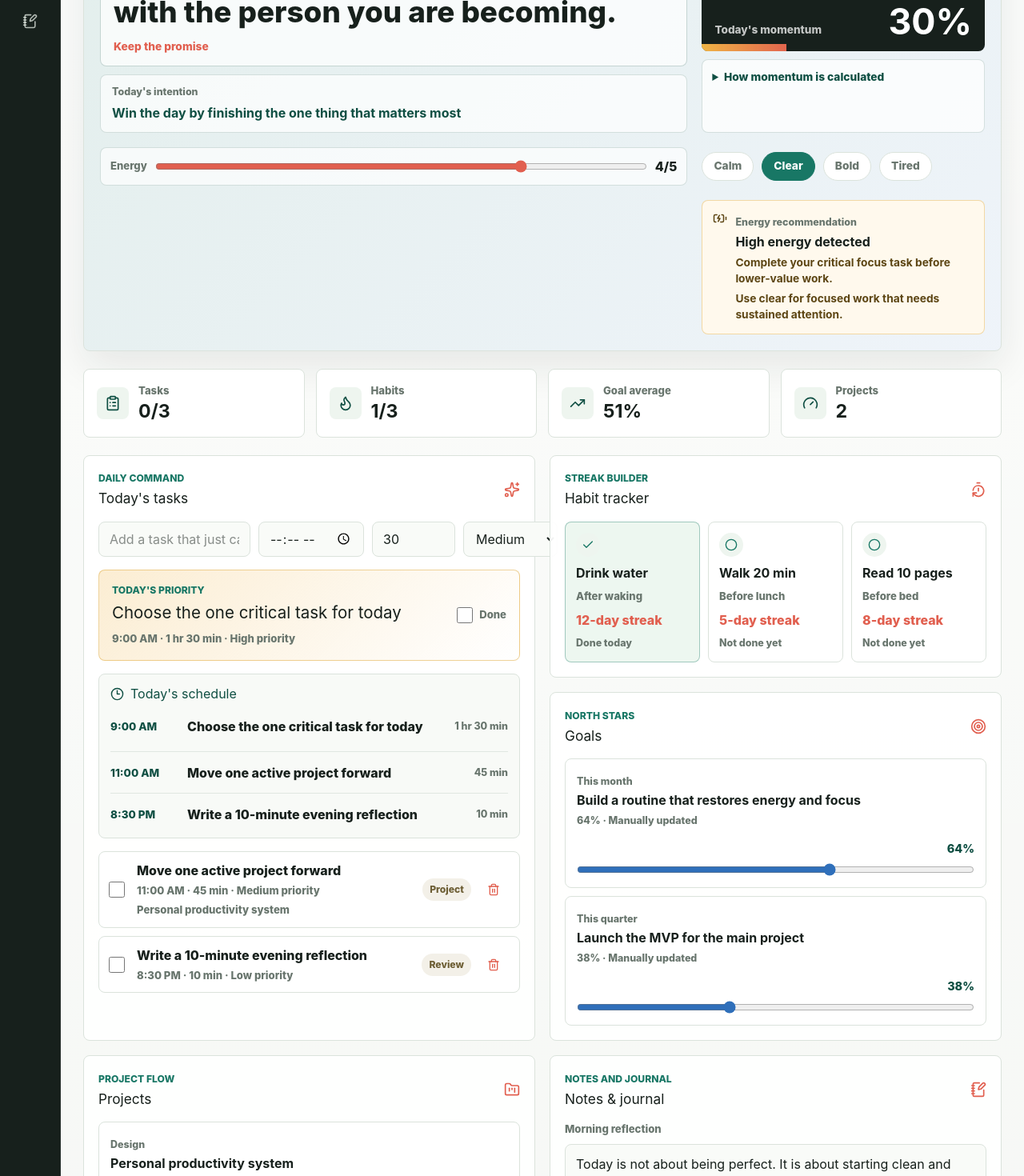
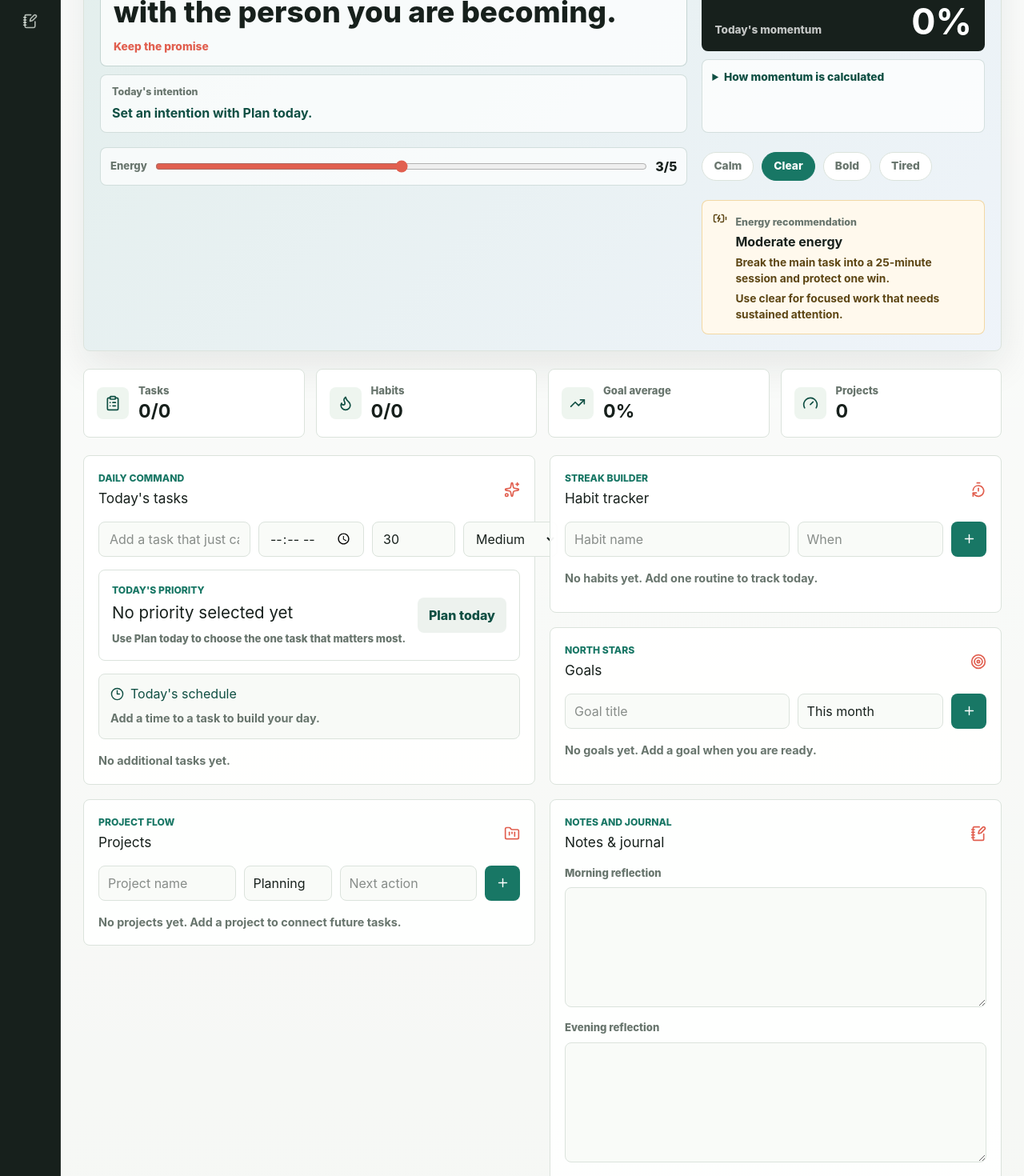
Before and after one commit to Min-Cho0129/dayframe, a Next.js app: page / in a window 1280 px wide. Shown: the part 260-1730 px from the top of the page at 80% size. Built offline with nearby package versions, Linux system fonts and the light colour scheme.

Commit message:
Start new users with blank planning data

```diff
--- a/app/globals.css
+++ b/app/globals.css
@@ -657,6 +657,7 @@ input[type="range"]:focus-visible {
 
 .task-form input,
 .task-form select,
+.simple-form input,
 .plan-form input,
 .plan-form textarea,
 textarea {
@@ -674,6 +675,7 @@ textarea {
 }
 
 .task-form select,
+.simple-form input,
 .plan-form input {
   min-height: 44px;
   padding: 0 11px;
@@ -686,6 +688,7 @@ textarea {
 }
 
 .task-form button,
+.simple-form button,
 .project-actions button {
   align-items: center;
   background: var(--green);
@@ -696,6 +699,16 @@ textarea {
   height: 44px;
   justify-content: center;
   width: 44px;
+}
+
+.simple-form {
+  display: grid;
+  gap: 10px;
+  grid-template-columns: minmax(0, 1fr) minmax(120px, 0.65fr) 44px;
+}
+
+.project-form {
+  grid-template-columns: minmax(0, 1fr) minmax(110px, 0.5fr) minmax(0, 1fr) 44px;
 }
 
 .task-list,
@@ -767,6 +780,11 @@ textarea {
 .priority-card.done h3,
 .task-row.done strong {
   text-decoration: line-through;
+}
+
+.empty-card {
+  background: #ffffff;
+  border-color: var(--line);
 }
 
 .schedule-block {
@@ -1128,11 +1146,14 @@ textarea {
 
   .stat-grid,
   .habit-grid,
-  .task-form {
+  .task-form,
+  .simple-form,
+  .project-form {
     grid-template-columns: 1fr;
   }
 
-  .task-form button {
+  .task-form button,
+  .simple-form button {
     width: 100%;
   }
 
--- a/app/page.tsx
+++ b/app/page.tsx
@@ -103,6 +103,22 @@ type TaskDraft = {
   priority: Priority;
 };
 
+type HabitDraft = {
+  name: string;
+  target: string;
+};
+
+type GoalDraft = {
+  title: string;
+  horizon: string;
+};
+
+type ProjectDraft = {
+  name: string;
+  stage: string;
+  nextAction: string;
+};
+
 type TodaySnapshot = {
   dateKey: string;
   label: string;
@@ -113,8 +129,8 @@ type UndoState = {
   previous: AppState;
 };
 
-const BASE_STORAGE_KEY = "dayframe-app-v3";
-const LEGACY_STORAGE_KEY = "dayframe-app-v2";
+const BASE_STORAGE_KEY = "dayframe-app-v4";
+const STALE_STORAGE_PREFIXES = ["dayframe-app-v3:", "dayframe-app-v2"];
 const storeListeners = new Set<() => void>();
 const MS_PER_DAY = 24 * 60 * 60 * 1000;
 
@@ -242,97 +258,16 @@ const dailyQuotes: DailyQuote[] = [
 ];
 
 const defaultState: AppState = {
-  focus: "Win the day by finishing the one thing that matters most",
-  energy: 4,
+  focus: "",
+  energy: 3,
   mood: "clear",
-  tasks: [
-    {
-      id: "task-1",
-      title: "Choose the one critical task for today",
-      area: "Focus",
-      done: false,
-      scheduledTime: "09:00",
-      durationMinutes: 90,
-      priority: "high",
-      isCritical: true,
-    },
-    {
-      id: "task-2",
-      title: "Move one active project forward",
-      area: "Project",
-      done: false,
-      scheduledTime: "11:00",
-      durationMinutes: 45,
-      priority: "medium",
-      projectId: "project-1",
-    },
-    {
-      id: "task-3",
-      title: "Write a 10-minute evening reflection",
-      area: "Review",
-      done: false,
-      scheduledTime: "20:30",
-      durationMinutes: 10,
-      priority: "low",
-    },
-  ],
-  habits: [
-    {
-      id: "habit-1",
-      name: "Drink water",
-      streak: 12,
-      target: "After waking",
-      doneToday: true,
-    },
-    {
-      id: "habit-2",
-      name: "Walk 20 min",
-      streak: 5,
-      target: "Before lunch",
-      doneToday: false,
-    },
-    {
-      id: "habit-3",
-      name: "Read 10 pages",
-      streak: 8,
-      target: "Before bed",
-      doneToday: false,
-    },
-  ],
-  goals: [
-    {
-      id: "goal-1",
-      title: "Build a routine that restores energy and focus",
-      horizon: "This month",
-      progress: 64,
-    },
-    {
-      id: "goal-2",
-      title: "Launch the MVP for the main project",
-      horizon: "This quarter",
-      progress: 38,
-    },
-  ],
-  projects: [
-    {
-      id: "project-1",
-      name: "Personal productivity system",
-      stage: "Design",
-      progress: 46,
-      nextAction: "Refine the morning routine template",
-    },
-    {
-      id: "project-2",
-      name: "Portfolio refresh",
-      stage: "Execution",
-      progress: 72,
-      nextAction: "Rewrite the featured case study copy",
-    },
-  ],
-  journal:
-    "Today is not about being perfect. It is about starting clean and creating momentum in the first 30 minutes.",
-  eveningJournal: "What worked today, and what should change tomorrow?",
-  note: "Remember: fewer commitments make execution easier.",
+  tasks: [],
+  habits: [],
+  goals: [],
+  projects: [],
+  journal: "",
+  eveningJournal: "",
+  note: "",
 };
 
 const moodLabels: Record<Mood, string> = {
@@ -430,6 +365,18 @@ function storageKeyForToday() {
   return `${BASE_STORAGE_KEY}:${getLocalDateKey()}`;
 }
 
+function clearStaleDemoStorage() {
+  if (typeof window === "undefined") return;
+
+  for (let index = window.localStorage.length - 1; index >= 0; index -= 1) {
+    const key = window.localStorage.key(index);
+    if (!key) continue;
+    if (STALE_STORAGE_PREFIXES.some((prefix) => key.startsWith(prefix))) {
+      window.localStorage.removeItem(key);
+    }
+  }
+}
+
 function readStoredState(): AppState {
   if (typeof window === "undefined") return defaultState;
 
@@ -437,14 +384,7 @@ function readStoredState(): AppState {
     const saved = window.localStorage.getItem(storageKeyForToday());
     if (saved) return normalizeState(JSON.parse(saved));
 
-    const legacy = window.localStorage.getItem(LEGACY_STORAGE_KEY);
-    if (legacy) {
-      const migrated = normalizeState(JSON.parse(legacy));
-      window.localStorage.setItem(storageKeyForToday(), JSON.stringify(migrated));
-      window.localStorage.removeItem(LEGACY_STORAGE_KEY);
-      return migrated;
-    }
-
+    clearStaleDemoStorage();
     return defaultState;
   } catch {
     return defaultState;
@@ -608,6 +548,19 @@ export default function Home() {
     scheduledTime: "",
     durationMinutes: 30,
     priority: "medium",
+  });
+  const [habitDraft, setHabitDraft] = useState<HabitDraft>({
+    name: "",
+    target: "",
+  });
+  const [goalDraft, setGoalDraft] = useState<GoalDraft>({
+    title: "",
+    horizon: "This month",
+  });
+  const [projectDraft, setProjectDraft] = useState<ProjectDraft>({
+    name: "",
+    stage: "Planning",
+    nextAction: "",
   });
   const [planDraft, setPlanDraft] = useState<PlanDraft>({
     criticalTitle: "",
@@ -810,6 +763,81 @@ export default function Home() {
     });
   }
 
+  function addHabit(event: FormEvent<HTMLFormElement>) {
+    event.preventDefault();
+    const name = habitDraft.name.trim();
+    const target = habitDraft.target.trim();
+    if (!name) return;
+
+    updateState(
+      (current) => ({
+        ...current,
+        habits: [
+          ...current.habits,
+          {
+            id: `habit-${Date.now()}`,
+            name,
+            target: target || "Today",
+            streak: 0,
+            doneToday: false,
+          },
+        ],
+      }),
+      "Habit added.",
+    );
+    setHabitDraft({ name: "", target: "" });
+  }
+
+  function addGoal(event: FormEvent<HTMLFormElement>) {
+    event.preventDefault();
+    const title = goalDraft.title.trim();
+    const horizon = goalDraft.horizon.trim();
+    if (!title) return;
+
+    updateState(
+      (current) => ({
+        ...current,
+        goals: [
+          ...current.goals,
+          {
+            id: `goal-${Date.now()}`,
+            title,
+            horizon: horizon || "This month",
+            progress: 0,
+          },
+        ],
+      }),
+      "Goal added.",
+    );
+    setGoalDraft({ title: "", horizon: "This month" });
+  }
+
+  function addProject(event: FormEvent<HTMLFormElement>) {
+    event.preventDefault();
+    const name = projectDraft.name.trim();
+    const stage = projectDraft.stage.trim();
+    const nextAction = projectDraft.nextAction.trim();
+    if (!name) return;
+
+    updateState(
+      (current) => ({
+        ...current,
+        projects: [
+          ...current.projects,
+          {
+            id: `project-${Date.now()}`,
+            name,
+            stage: stage || "Planning",
+            nextAction: nextAction || "Choose the next action",
+            progress: 0,
+          },
+        ],
+      }),
+      "Project added.",
+    );
+    setProjectDraft({ name: "", stage: "Planning", nextAction: "" });
+  }
+
   function toggleTask(id: string) {
     updateState(
       (current) => ({
@@ -1065,7 +1093,7 @@ export default function Home() {
             </blockquote>
             <div className="intention-strip">
               <span>Today&apos;s intention</span>
-              <strong>{state.focus}</strong>
+              <strong>{state.focus || "Set an intention with Plan today."}</strong>
             </div>
           </div>
 
@@ -1263,7 +1291,18 @@ export default function Home() {
                   <span>Done</span>
                 </label>
               </article>
-            ) : null}
+            ) : (
+              <article className="priority-card empty-card">
+                <div>
+                  <p className="eyebrow">Today&apos;s priority</p>
+                  <h3>No priority selected yet</h3>
+                  <span>Use Plan today to choose the one task that matters most.</span>
+                </div>
+                <button className="secondary-button" onClick={openPlanPanel} type="button">
+                  Plan today
+                </button>
+              </article>
+            )}
 
             <section className="schedule-block" aria-labelledby="schedule-heading">
               <div className="compact-heading">
@@ -1285,6 +1324,7 @@ export default function Home() {
               )}
             </section>
 
+            {visibleTasks.length ? (
               <ul className="task-list" aria-label="Task list">
                 {visibleTasks.map((task) => {
                   const projectName = getProjectName(task.projectId);
@@ -1317,6 +1357,9 @@ export default function Home() {
                   );
                 })}
               </ul>
+            ) : (
+              <p className="empty-state">No additional tasks yet.</p>
+            )}
           </section>
 
           <section className="panel habit-panel" aria-labelledby="habits-heading">
@@ -1328,6 +1371,35 @@ export default function Home() {
               <TimerReset size={20} />
             </div>
 
+            <form className="simple-form" onSubmit={addHabit}>
+              <input
+                aria-label="New habit name"
+                onChange={(event) =>
+                  setHabitDraft((current) => ({
+                    ...current,
+                    name: event.target.value,
+                  }))
+                }
+                placeholder="Habit name"
+                value={habitDraft.name}
+              />
+              <input
+                aria-label="New habit timing"
+                onChange={(event) =>
+                  setHabitDraft((current) => ({
+                    ...current,
+                    target: event.target.value,
+                  }))
+                }
+                placeholder="When"
+                value={habitDraft.target}
+              />
+              <button aria-label="Add habit" type="submit">
+                <Plus size={17} />
+              </button>
+            </form>
+
+            {state.habits.length ? (
               <ul className="habit-grid">
                 {state.habits.map((habit) => (
                   <li key={habit.id}>
@@ -1348,6 +1420,9 @@ export default function Home() {
                   </li>
                 ))}
               </ul>
+            ) : (
+              <p className="empty-state">No habits yet. Add one routine to track today.</p>
+            )}
           </section>
 
           <section className="panel" id="goals" aria-labelledby="goals-heading">
@@ -1359,6 +1434,34 @@ export default function Home() {
               <Target size={20} />
             </div>
 
+            <form className="simple-form" onSubmit={addGoal}>
+              <input
+                aria-label="New goal title"
+                onChange={(event) =>
+                  setGoalDraft((current) => ({
+                    ...current,
+                    title: event.target.value,
+                  }))
+                }
+                placeholder="Goal title"
+                value={goalDraft.title}
+              />
+              <input
+                aria-label="New goal horizon"
+                onChange={(event) =>
+                  setGoalDraft((current) => ({
+                    ...current,
+                    horizon: event.target.value,
+                  }))
+                }
+                value={goalDraft.horizon}
+              />
+              <button aria-label="Add goal" type="submit">
+                <Plus size={17} />
+              </button>
+            </form>
+
+            {state.goals.length ? (
               <div className="progress-list">
                 {state.goals.map((goal) => (
                   <article className="progress-item" key={goal.id}>
@@ -1383,6 +1486,9 @@ export default function Home() {
                   </article>
                 ))}
               </div>
+            ) : (
+              <p className="empty-state">No goals yet. Add a goal when you are ready.</p>
+            )}
           </section>
 
           <section className="panel" aria-labelledby="projects-heading">
@@ -1394,6 +1500,45 @@ export default function Home() {
               <FolderKanban size={20} />
             </div>
 
+            <form className="simple-form project-form" onSubmit={addProject}>
+              <input
+                aria-label="New project name"
+                onChange={(event) =>
+                  setProjectDraft((current) => ({
+                    ...current,
+                    name: event.target.value,
+                  }))
+                }
+                placeholder="Project name"
+                value={projectDraft.name}
+              />
+              <input
+                aria-label="New project stage"
+                onChange={(event) =>
+                  setProjectDraft((current) => ({
+                    ...current,
+                    stage: event.target.value,
+                  }))
+                }
+                value={projectDraft.stage}
+              />
+              <input
+                aria-label="New project next action"
+                onChange={(event) =>
+                  setProjectDraft((current) => ({
+                    ...current,
+                    nextAction: event.target.value,
+                  }))
+                }
+                placeholder="Next action"
+                value={projectDraft.nextAction}
+              />
+              <button aria-label="Add project" type="submit">
+                <Plus size={17} />
+              </button>
+            </form>
+
+            {state.projects.length ? (
               <div className="project-list">
                 {state.projects.map((project) => (
                   <article className="project-row" key={project.id}>
@@ -1440,6 +1585,9 @@ export default function Home() {
                   </article>
                 ))}
               </div>
+            ) : (
+              <p className="empty-state">No projects yet. Add a project to connect future tasks.</p>
+            )}
           </section>
 
           <section
```
Also changed, not shown: 2 other files (tests, documents, lock files or other folders). Lines whose indentation alone changed are shown as unchanged.
